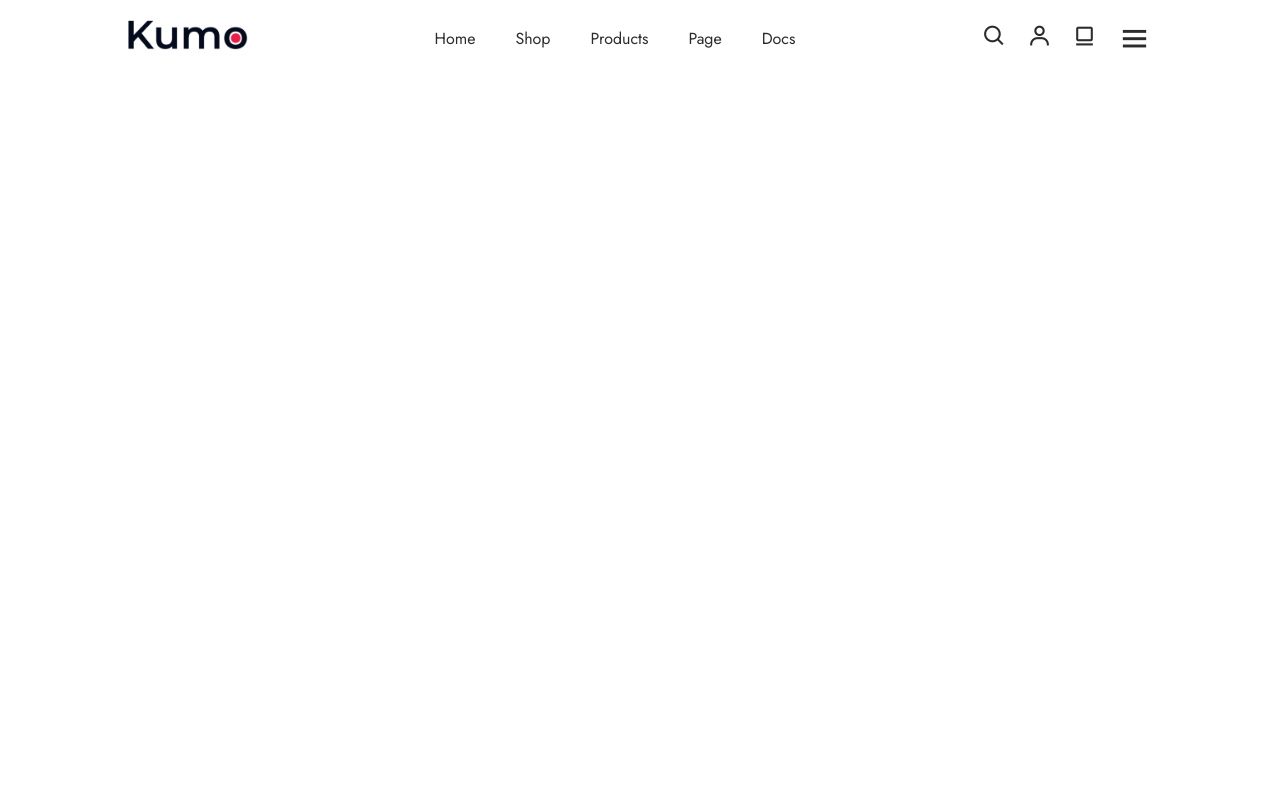
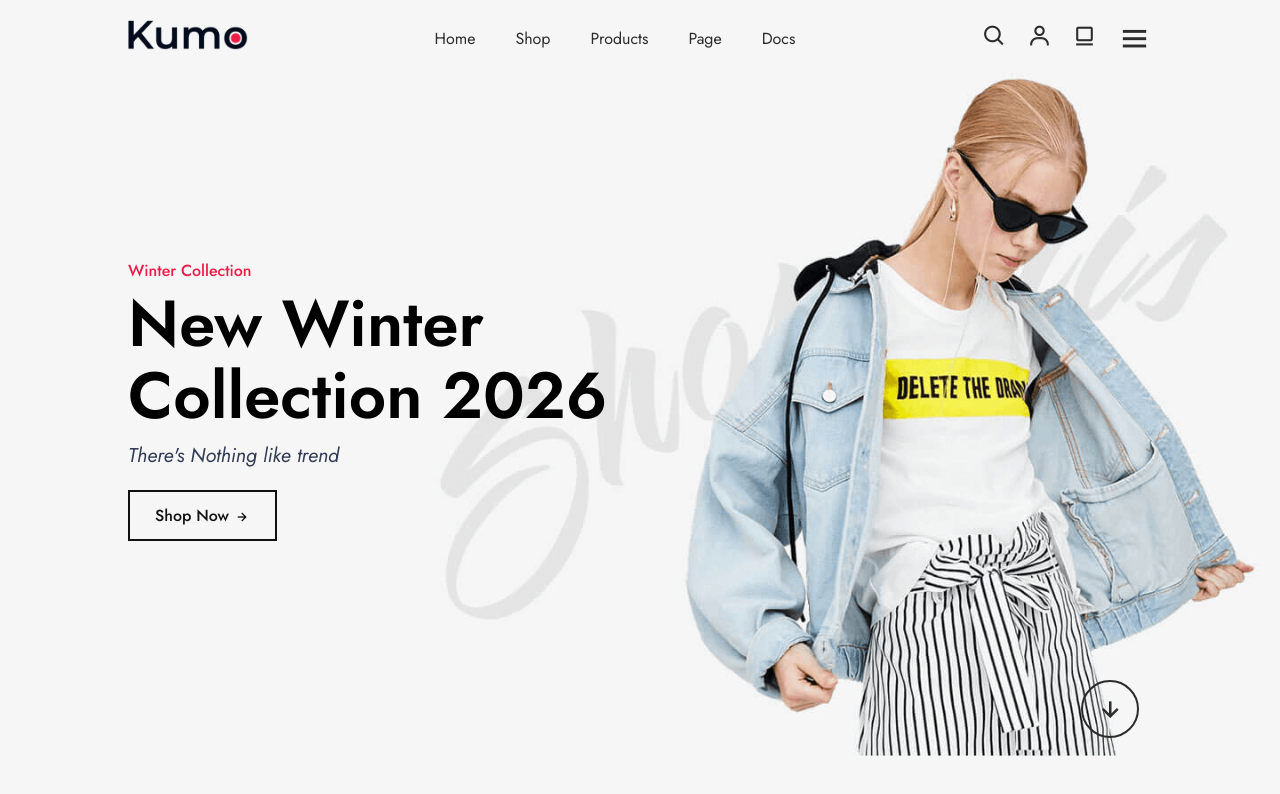
Before and after one commit to TranVuHoang/repo100, a plain HTML site: page index.html in a window 1280 px wide. Drawn offline with nearby package versions, Linux system fonts and the light colour scheme.

Commit message:
create section home

```diff
--- a/index.html
+++ b/index.html
@@ -22,6 +22,7 @@
     <title>Hwang Tran - Ecommerce Website only html css</title>
   </head>
   <body>
+    <!-- header section start -->
     <header class="header">
       <!-- logo -->
       <a href="#!" class="logo">
@@ -45,6 +46,30 @@
         <div id="menu-icon" class="bx bx-menu"></div>
       </div>
     </header>
+    <!-- header section end -->
+
+    <!-- home section start -->
+    <section class="main-home">
+      <div class="main-text">
+        <h2>Winter Collection</h2>
+        <h1>
+          New Winter <br />
+          Collection 2026
+        </h1>
+        <p>There's Nothing like trend</p>
+
+        <a href="#!" class="main-btn">
+          Shop Now <i class="bx bx-right-arrow-alt"></i>
+        </a>
+      </div>
+
+      <div class="down-arrow">
+        <a href="#trending" class="down"
+          ><i class="bx bx-down-arrow-alt"></i
+        ></a>
+      </div>
+    </section>
+    <!-- home section end -->
 
     <!-- font awesome cdn -->
     <script
--- a/main.css
+++ b/main.css
@@ -45,6 +45,7 @@
 
       &:hover {
         color: var(--pink-color);
+        text-shadow: 0 0 1px var(--pink-color);
       }
     }
   }
@@ -76,3 +77,82 @@
     cursor: pointer;
   }
 }
+
+/* --- home --- */
+.main-home {
+  padding: 5% 10%;
+  width: 100%;
+  height: 100vh;
+  background: url("./images/banner-3.png") center / cover;
+  display: grid;
+  align-items: center;
+  grid-template-columns: repeat(1, 1fr);
+
+  & .main-text {
+    & h2 {
+      color: var(--pink-color);
+      font-size: 16px;
+      text-transform: capitalize;
+      font-weight: 500;
+    }
+
+    & h1 {
+      color: #000;
+      font-size: 65px;
+      text-transform: capitalize;
+      line-height: 1.1;
+      font-weight: 600;
+      margin: 6px 0 10px;
+    }
+
+    & p {
+      color: #333c56;
+      font-size: 20px;
+      font-style: italic;
+      margin-bottom: 20px;
+    }
+
+    & .main-btn {
+      display: inline-block;
+      color: #111;
+      font-size: 16px;
+      font-weight: 500;
+      text-transform: capitalize;
+      border: 2px solid #111;
+      padding: 12px 25px;
+      transition: all 0.3s ease;
+
+      &:hover {
+        background: #000;
+        box-shadow: 0 0 5px #000;
+        color: #fff;
+      }
+
+      & i {
+        vertical-align: middle;
+      }
+    }
+  }
+
+  & .down-arrow {
+    position: absolute;
+    top: 85%;
+    right: 11%;
+
+    & .down {
+      & i {
+        font-size: 30px;
+        color: var(--black-color);
+        border: 2px solid var(--black-color);
+        border-radius: 50px;
+        padding: 12px;
+
+        &:hover {
+          background: var(--black-color);
+          color: #fff;
+          transition: all 0.3s ease;
+        }
+      }
+    }
+  }
+}
```
Also changed, not shown: images/banner-3.png (added).
